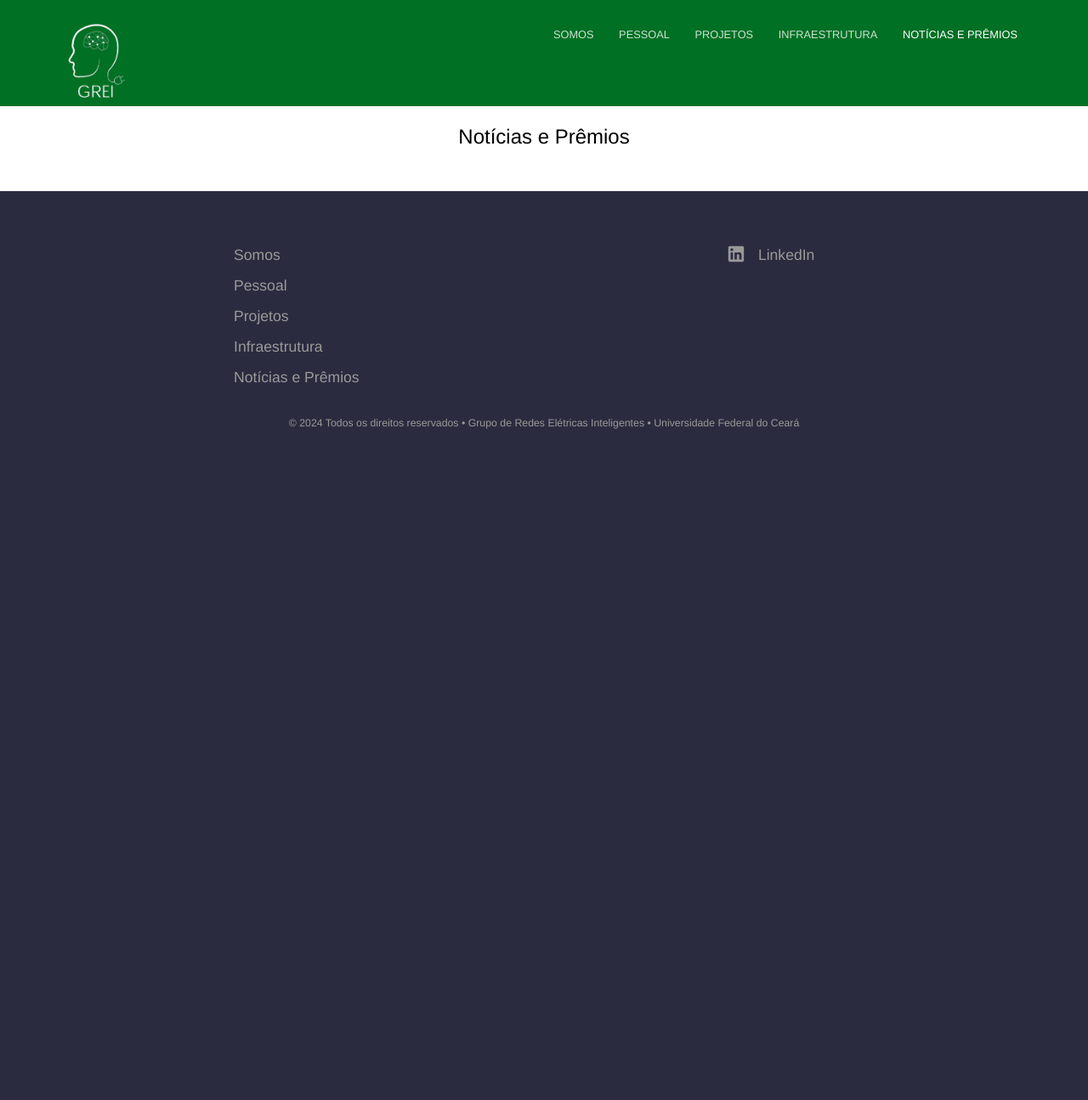
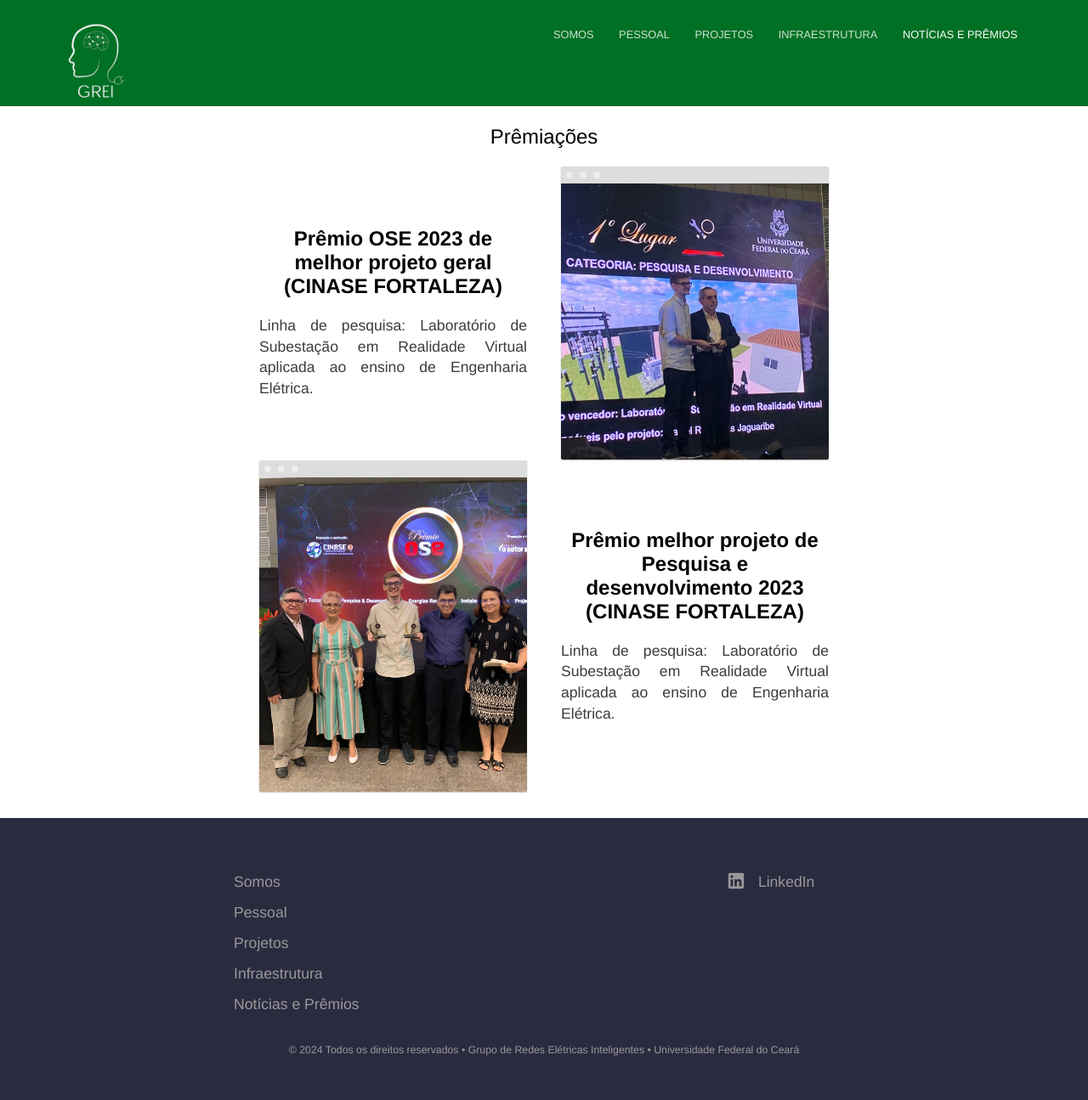
Before and after one commit to Gabriell89222/Gabriell89222.github.io, a Jekyll site: the page built from contact.html, in a window 1280 px wide. Shown: the whole page at 85% size. Built offline with Jekyll 4.4.1, drawn with Linux system fonts in a browser that asks for light colours; before the commit the page ends 900 px from its top, so only the background shows below that.

Commit message:
Atualização pagina prêmios

```diff
--- a/contact.html
+++ b/contact.html
@@ -1,25 +1,28 @@
 ---
-title: Notícias e Prêmios
+title: Prêmiações
 description:
 ---
 <div class="text-container">
-	<p class="editor-link"><a href="cloudcannon:collections/_posts" class="btn"><strong>&#9998;</strong> Add Post</a></p>
-	<ul class="blog-posts">
-		{% include list-posts.html posts=paginator.posts %}
-	</ul>
-
-	{% if paginator.total_pages > 1 %}
-		<!-- Pagination links -->
-		<div class="pagination">
-			{% if paginator.previous_page %}
-				<a href="{% include relative-src.html src=paginator.previous_page_path %}" class="previous btn">&larr; Newer posts</a>
-			{% endif %}
-
-			<span class="page_number ">{{ paginator.page }} of {{ paginator.total_pages }}</span>
-
-			{% if paginator.next_page %}
-				<a href="{% include relative-src.html src=paginator.next_page_path %}" class="next btn">Older posts &rarr;</a>
-			{% endif %}
+	<section>
+		<div class="container flex">
+			<div class="text editable">
+				<h2><strong>Prêmio OSE 2023 de melhor projeto geral (CINASE FORTALEZA)</strong></h2>
+				<p>Linha de pesquisa: Laboratório de Subestação em Realidade Virtual aplicada ao ensino de Engenharia Elétrica.</p>
+			</div>
+			<div class="image">
+				<img src="/images/loc/cinase2023_1.jpg" alt="Screenshot" class="screenshotEditable-1" />
+			</div>
 		</div>
-	{% endif %}
+	</section>
+	<section>
+		<div class="container flex">
+			<div class="text editable">
+				<h2><strong>Prêmio melhor projeto de Pesquisa e desenvolvimento 2023 (CINASE FORTALEZA)</strong></h2>
+				<p>Linha de pesquisa: Laboratório de Subestação em Realidade Virtual aplicada ao ensino de Engenharia Elétrica.</p>
+			</div>
+			<div class="image">
+				<img src="/images/loc/cinase2023_2.jpg" alt="Screenshot" class="screenshotEditable-1" />
+			</div>
+		</div>
+	</section>
 </div>
```
Also changed, not shown: images/loc/cinase2023_1.jpg (added), images/loc/cinase2023_2.jpg (added).
